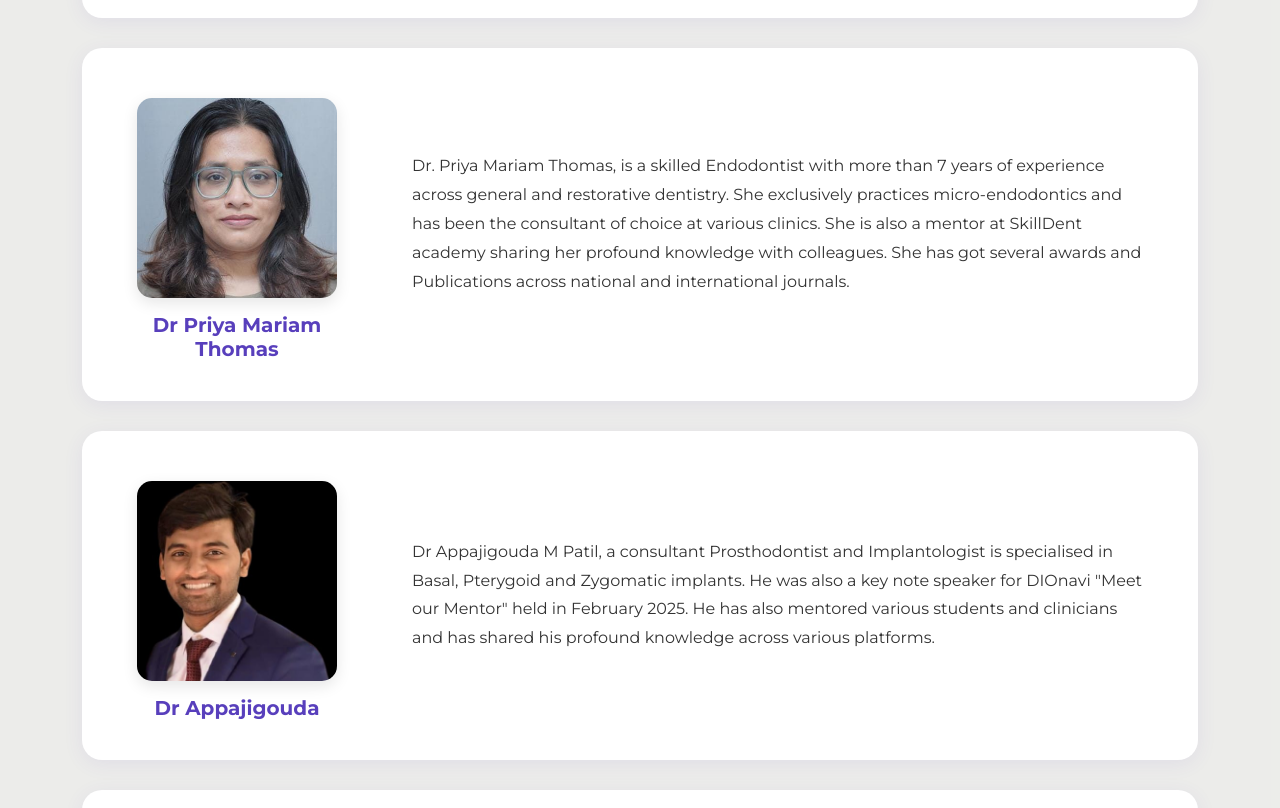
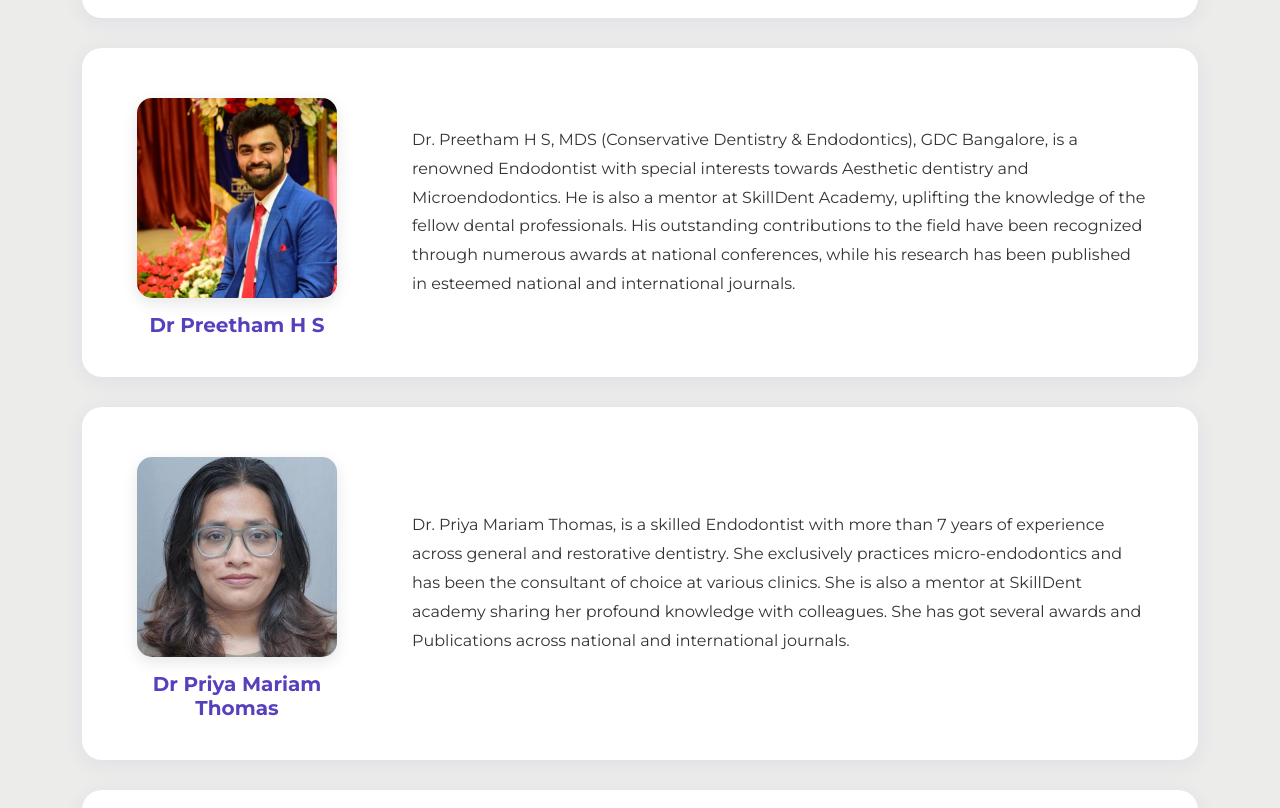
Before and after one commit to kiran-1505/skilldent, a React (Create React App) app: page /#/ in a window 1280 px wide. Shown: the part 10737-11545 px from the top of the page. Built offline with nearby package versions, Linux system fonts and the light colour scheme.

Commit message:
Added preetham to team.js

```diff
--- a/src/sections/Team/Team.js
+++ b/src/sections/Team/Team.js
@@ -16,6 +16,7 @@ import imgTwelve from '../../assets/about/team/12-bhargavi.png';
 import imgThirteen from '../../assets/about/team/13-shishirsingh.png';
 import imgFourteen from '../../assets/about/team/14-uthkal.png';
 import imgFifteen from '../../assets/about/team/hari-15.png';
+import imgSixteen from '../../assets/about/team/preetham-16.png';
 
 const Team = () => {
     const teams = [
@@ -80,6 +81,11 @@ const Team = () => {
             'description': 'Dr. Hari Prasad, MDS (Conservative Dentistry & Endodontics), GDC Bangalore Renowned Endodontist with 5 years in general dentistry and 3 years in specialized endodontics. As a dedicated educator, he is also the co-founder of SkillDent Academy, where he has conducted over 15 hands-on endodontic courses, sharing his knowledge and honing the skills of fellow dental professionals.'
         },
         {
+            'img': imgSixteen,
+            'name': 'Dr Preetham H S',
+            'description': 'Dr. Preetham H S, MDS (Conservative Dentistry & Endodontics), GDC Bangalore, is a renowned Endodontist with special interests towards Aesthetic dentistry and Microendodontics. He is also a mentor at SkillDent Academy, uplifting the knowledge of the fellow dental professionals. His outstanding contributions to the field have been recognized through numerous awards at national conferences, while his research has been published in esteemed national and international journals.'
+        },
+        {
             'img': imgTen,
             'name': 'Dr Priya Mariam Thomas',
             'description': 'Dr. Priya Mariam Thomas, is a skilled Endodontist with more than 7 years of experience across general and restorative dentistry. She exclusively practices micro-endodontics and has been the consultant of choice at various clinics. She is also a mentor at SkillDent academy sharing her profound knowledge with colleagues. She has got several awards and Publications across national and international journals.'
```
